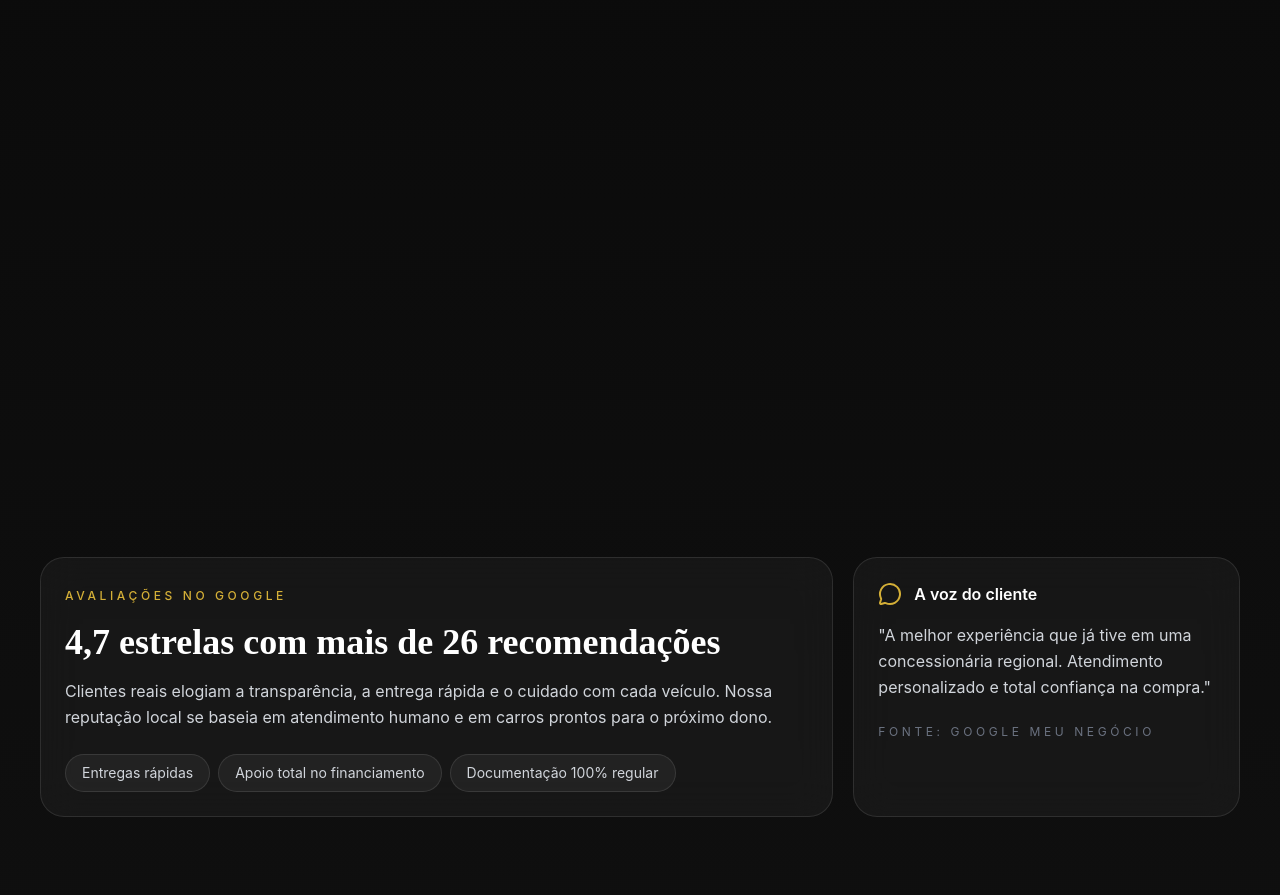
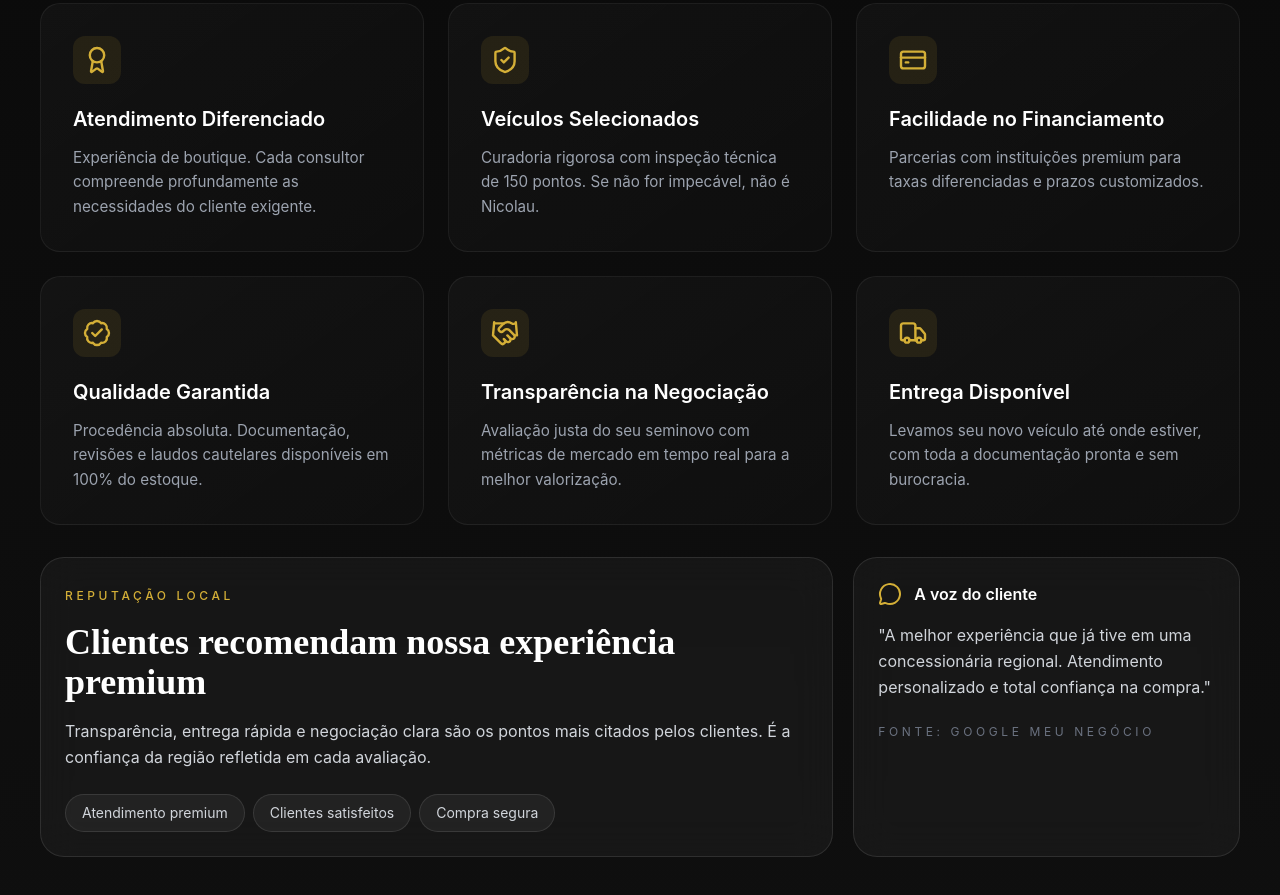
Before and after one commit to DDiosnei08/Projeto_TesteSite, a website: page index.html in a window 1280 px wide. Shown: the part 2977-3872 px from the top of the page. Drawn offline with nearby package versions, Linux system fonts and the light colour scheme.

Commit message:
ajuste final

```diff
--- a/index.html
+++ b/index.html
@@ -209,13 +209,13 @@
 
     <div class="mt-8 grid grid-cols-1 lg:grid-cols-3 gap-5 items-stretch">
       <div class="lg:col-span-2 glass rounded-3xl p-6 border border-white/10 animate-fade-in">
-        <span class="text-gold text-xs uppercase tracking-[0.3em] font-medium">Avaliações no Google</span>
-        <h3 class="font-playfair text-3xl sm:text-4xl font-bold mt-4">4,7 estrelas com mais de 26 recomendações</h3>
-        <p class="text-gray-300 leading-relaxed mt-4">Clientes reais elogiam a transparência, a entrega rápida e o cuidado com cada veículo. Nossa reputação local se baseia em atendimento humano e em carros prontos para o próximo dono.</p>
+        <span class="text-gold text-xs uppercase tracking-[0.3em] font-medium">Reputação Local</span>
+        <h3 class="font-playfair text-3xl sm:text-4xl font-bold mt-4">Clientes recomendam nossa experiência premium</h3>
+        <p class="text-gray-300 leading-relaxed mt-4">Transparência, entrega rápida e negociação clara são os pontos mais citados pelos clientes. É a confiança da região refletida em cada avaliação.</p>
         <div class="mt-6 flex flex-wrap gap-2 text-sm text-gray-300">
-          <span class="bg-white/5 border border-white/10 rounded-full px-4 py-2">Entregas rápidas</span>
-          <span class="bg-white/5 border border-white/10 rounded-full px-4 py-2">Apoio total no financiamento</span>
-          <span class="bg-white/5 border border-white/10 rounded-full px-4 py-2">Documentação 100% regular</span>
+          <span class="bg-white/5 border border-white/10 rounded-full px-4 py-2">Atendimento premium</span>
+          <span class="bg-white/5 border border-white/10 rounded-full px-4 py-2">Clientes satisfeitos</span>
+          <span class="bg-white/5 border border-white/10 rounded-full px-4 py-2">Compra segura</span>
         </div>
       </div>
       <div class="glass rounded-3xl p-6 border border-white/10 animate-fade-in" style="animation-delay: 0.12s;">
--- a/styles.css
+++ b/styles.css
@@ -610,8 +610,14 @@ button, a, .filter-btn, .btn-simulate, .mobile-link, .cta-primary, .cta-secondar
 }
 
 .reveal-item {
-  opacity: 0;
-  transform: translateY(40px);
+  opacity: 1;
+  transform: none;
+  transition: opacity 0.35s ease, transform 0.35s ease;
+}
+
+.reveal-item:not(.animated) {
+  opacity: 1;
+  transform: none;
 }
 
 .cookie-banner {
```
